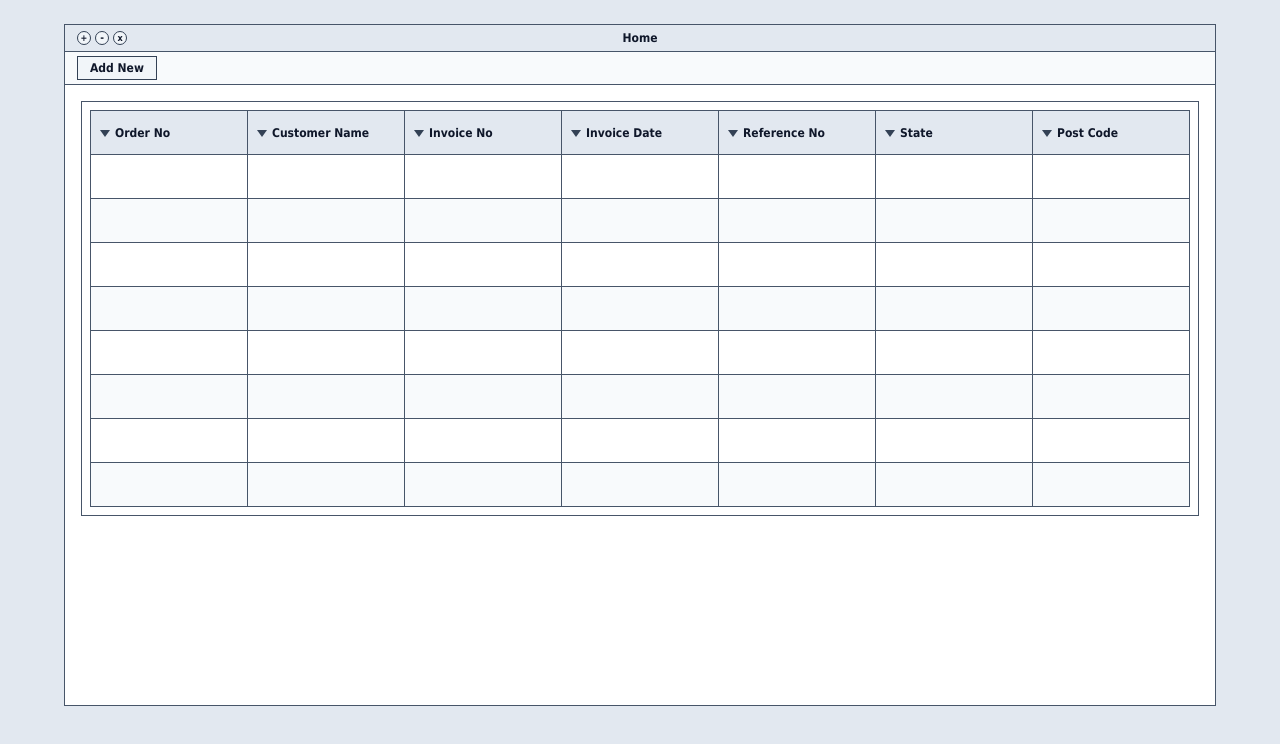
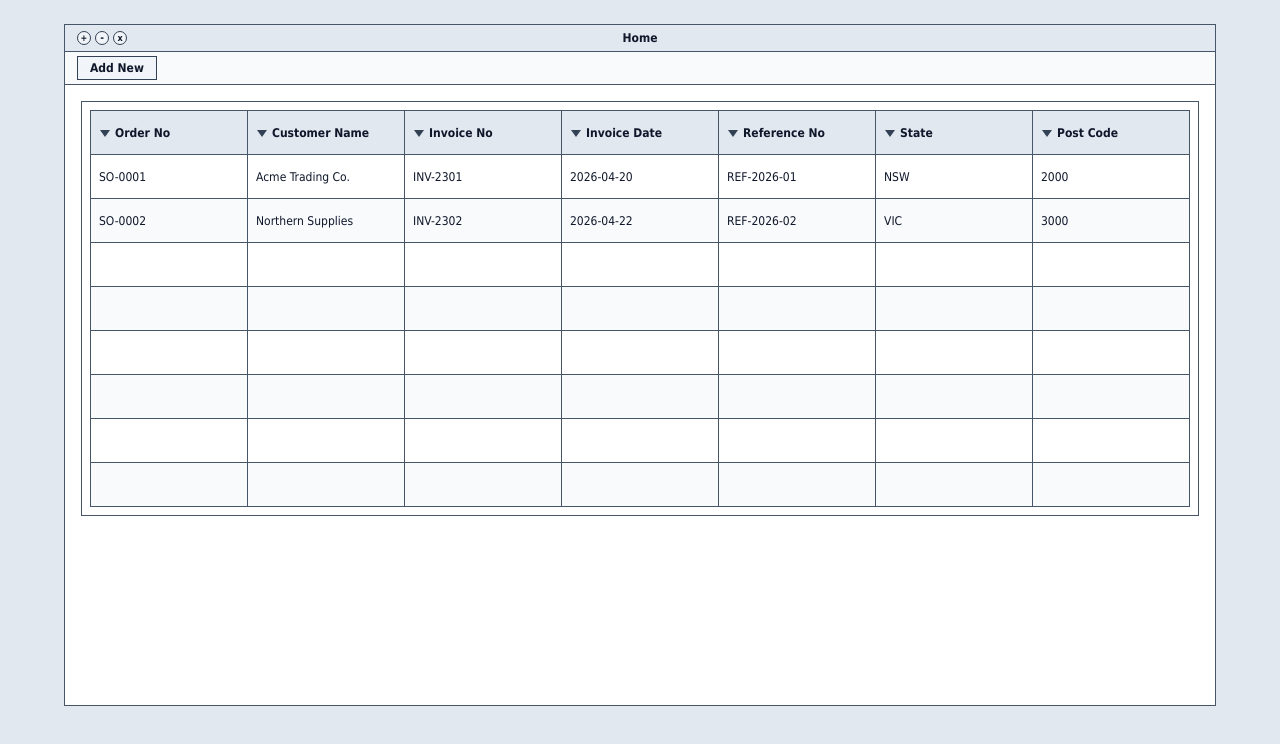
Before and after one commit to hirushaMaduranga/sales-order-webapp, a React (Vite) app in the folder frontend/: page / in a window 1280 px wide. Shown: the top 744 px of the page. Built offline with nearby package versions, Linux system fonts and the light colour scheme.

Commit message:
Modify Homepage

```diff
--- a/frontend/src/pages/HomePage.tsx
+++ b/frontend/src/pages/HomePage.tsx
@@ -23,7 +23,7 @@ export function HomePage() {
           orders={orders}
           rows={rows}
           onRowDoubleClick={(orderId) => navigate(`/sales-order/${orderId}`)}
-          showData={false}
+          showData
         />
       </div>
     </PageShell>
```
